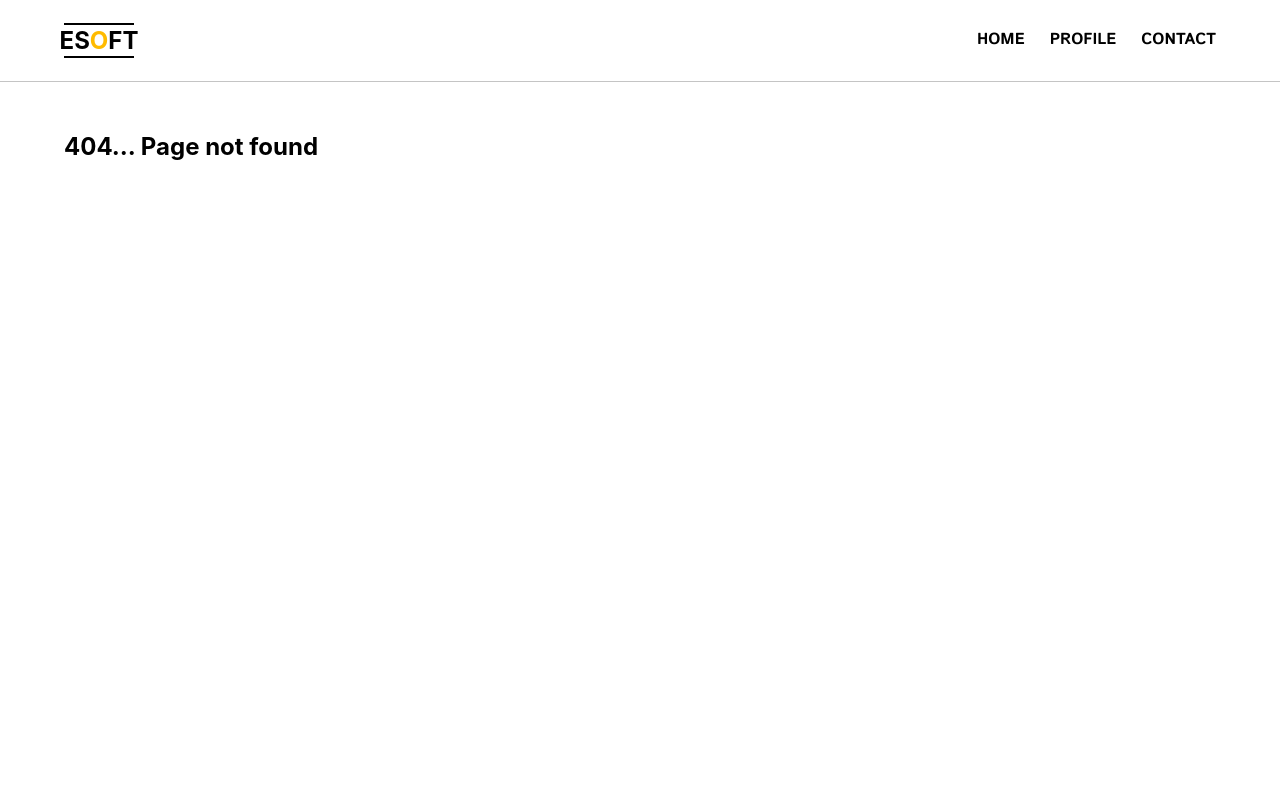
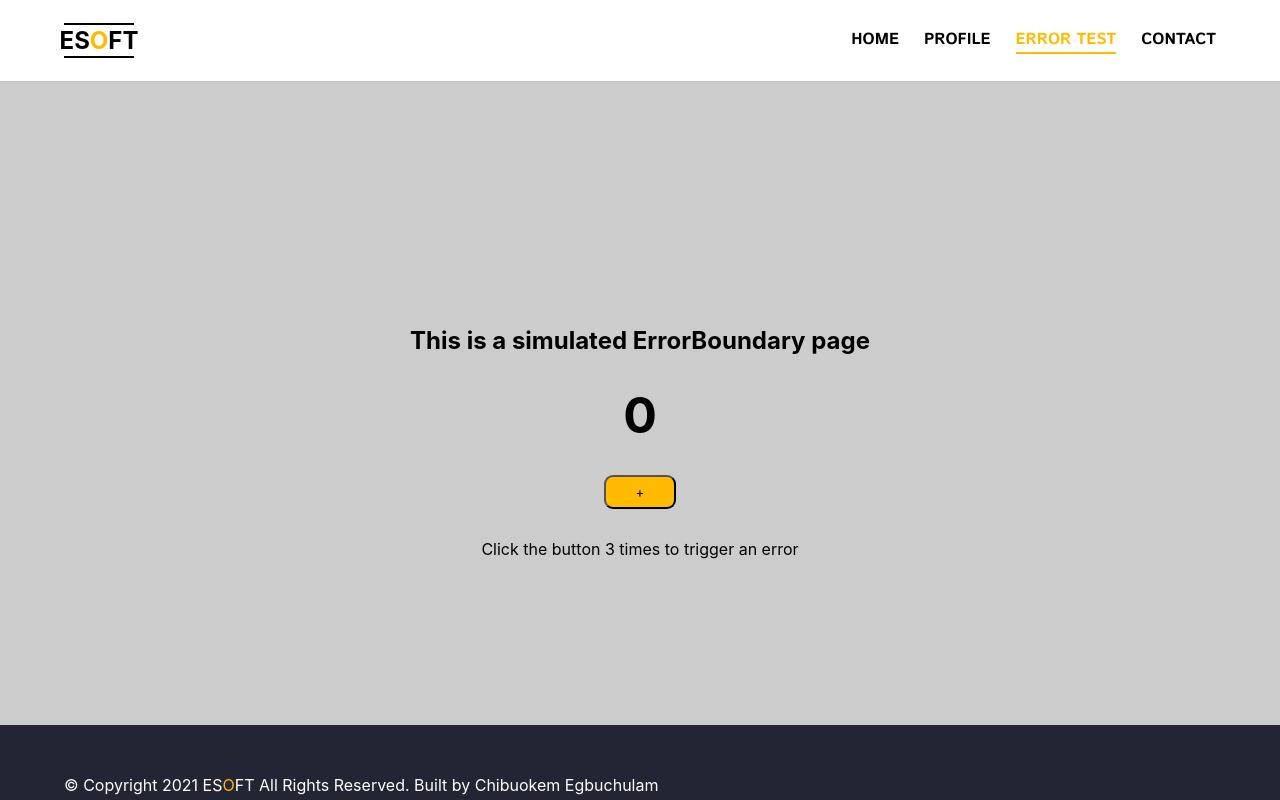
Before and after one commit to ebokes/altschool-assignment2, a React (Vite) app: page /error in a window 1280 px wide. Before the commit this address had no page. Shown: the top 800 px of the page. Built offline with nearby package versions, Linux system fonts and the light colour scheme.

Commit message:
feature: add error test page

```diff
--- a/src/App.jsx
+++ b/src/App.jsx
@@ -5,6 +5,7 @@ import { Route, Routes } from "react-router-dom";
 import { lazy, Suspense } from "react";
 import Loading from "./components/Loading";
 import ErrorPage from "./pages/Error/ErrorPage";
+import ErrorBoundaryTest from "./pages/Error/ErrorBoundaryTest";
 
 let Navbar = lazy(() => import("./components/Navbar"));
 let Home = lazy(() => import("./pages/Home"));
@@ -46,6 +47,7 @@ function App() {
                 <Route path="users" element={<Users />} />
                 <Route path="about" element={<About />} />
               </Route>
+              <Route path="/error" element={<ErrorBoundaryTest />} />
               <Route path="/contact" element={<Contact />} />
               <Route path="*" element={<ErrorPage />} />
             </Routes>
--- a/src/components/Navbar/index.jsx
+++ b/src/components/Navbar/index.jsx
@@ -56,6 +56,15 @@ const Navbar = () => {
             <li>
               <NavLink
                 onClick={handleClose}
+                to="/error"
+                className={({ isActive }) => (isActive ? "active" : "normal")}
+              >
+                Error Test
+              </NavLink>
+            </li>
+            <li>
+              <NavLink
+                onClick={handleClose}
                 to="/contact"
                 className={({ isActive }) => (isActive ? "active" : "normal")}
               >
--- /dev/null
+++ b/src/pages/Error/ErrorBoundaryTest.jsx
@@ -0,0 +1,42 @@
+import React from "react";
+import { useState } from "react";
+import { ErrorTestContainer, IncrementBtn } from "./styles";
+
+const ErrorBoundaryTest = () => {
+  const [counter, setCounter] = useState(0);
+  const [decrement, setDecrement] = useState(3);
+
+  const handleCount = () => {
+    setCounter((prev) => prev + 1);
+    setDecrement((prev) => prev - 1);
+  };
+
+  if (counter === 3) {
+    // Simulate an error!
+    throw new Error("Simulated error.");
+  }
+
+  return (
+    <ErrorTestContainer>
+      <div>
+        <h2>This is a simulated ErrorBoundary page</h2>
+        <h1>{counter}</h1>
+        <IncrementBtn onClick={handleCount}>+</IncrementBtn>
+        <p>
+          Click the button {decrement}{" "}
+          {decrement === 3 ? "" : decrement === 2 ? "more " : "last "}
+          time
+          {decrement !== 1 && "s"} to trigger an error
+          {counter === 2 && (
+            <span>
+              , refresh the page after the error has been set off to come back
+              to this page
+            </span>
+          )}
+        </p>
+      </div>
+    </ErrorTestContainer>
+  );
+};
+
+export default ErrorBoundaryTest;
--- a/src/pages/Error/styles.jsx
+++ b/src/pages/Error/styles.jsx
@@ -20,3 +20,45 @@ export const ErrorBoundarySection = styled.section`
 export const Heading = styled.h1`
   font-family: Inter, Avenir, Helvetica, Arial, sans-serif;
 `;
+
+export const ErrorTestContainer = styled.div`
+  background-color: #ccc;
+  background-repeat: no-repeat;
+  background-position: left;
+  background-size: cover;
+  overflow: hidden;
+  min-height: calc(100vh - 7.85rem);
+  margin-bottom: -7.85rem;
+  display: flex;
+  flex-direction: column;
+  align-items: center;
+  justify-content: center;
+
+  div {
+    display: flex;
+    flex-direction: column;
+    align-items: center;
+    justify-content: center;
+    width: 100%;
+    /* height: 40rem; */
+    gap: 3rem;
+    font-family: "Exo", sans-serif;
+    color: ${({ theme }) => theme.color.black};
+
+    max-width: 120rem;
+    width: 90%;
+    margin: 0 auto;
+    text-align: center;
+  }
+
+  h1 {
+    font-size: 5rem;
+  }
+`;
+
+export const IncrementBtn = styled.button`
+  padding: 0.7rem 3rem;
+  color: ${({ theme }) => theme.color.black};
+  background-color: ${({ theme }) => theme.color.primary};
+  border-radius: 0.9rem;
+`;
```
